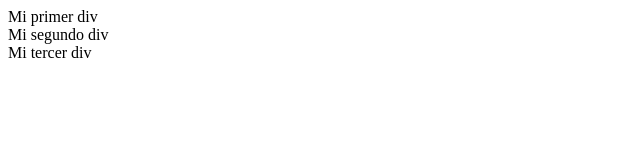
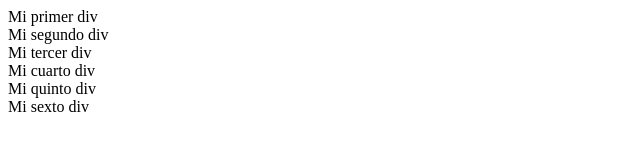
Before and after one commit to Saitama456/clase_practica, a plain HTML site: page index.html in a window 1280 px wide. Shown: the whole page, without its empty margins (0-640 px from the left). Drawn offline with Linux system fonts and the light colour scheme.

Commit message:
third commit

```diff
--- a/index.html
+++ b/index.html
@@ -7,5 +7,8 @@
     <div>Mi primer div</div>
     <div>Mi segundo div</div>
     <div>Mi tercer div</div>
+    <div>Mi cuarto div</div>
+    <div>Mi quinto div</div>
+    <div>Mi sexto div</div>
 </body>
 </html>
```
